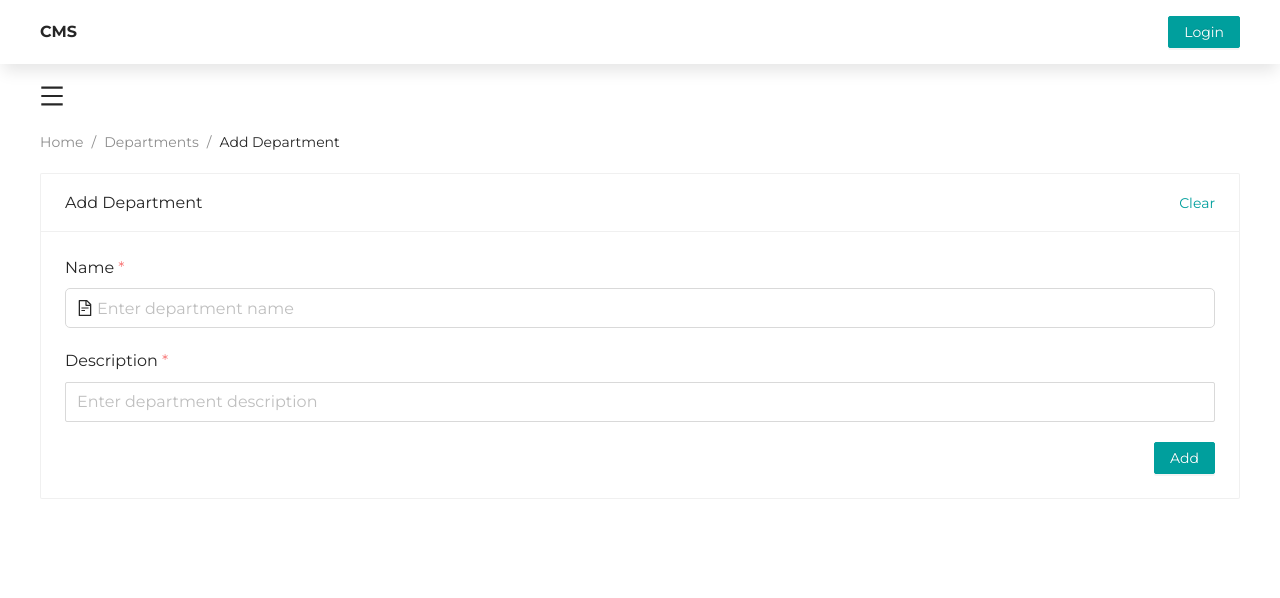
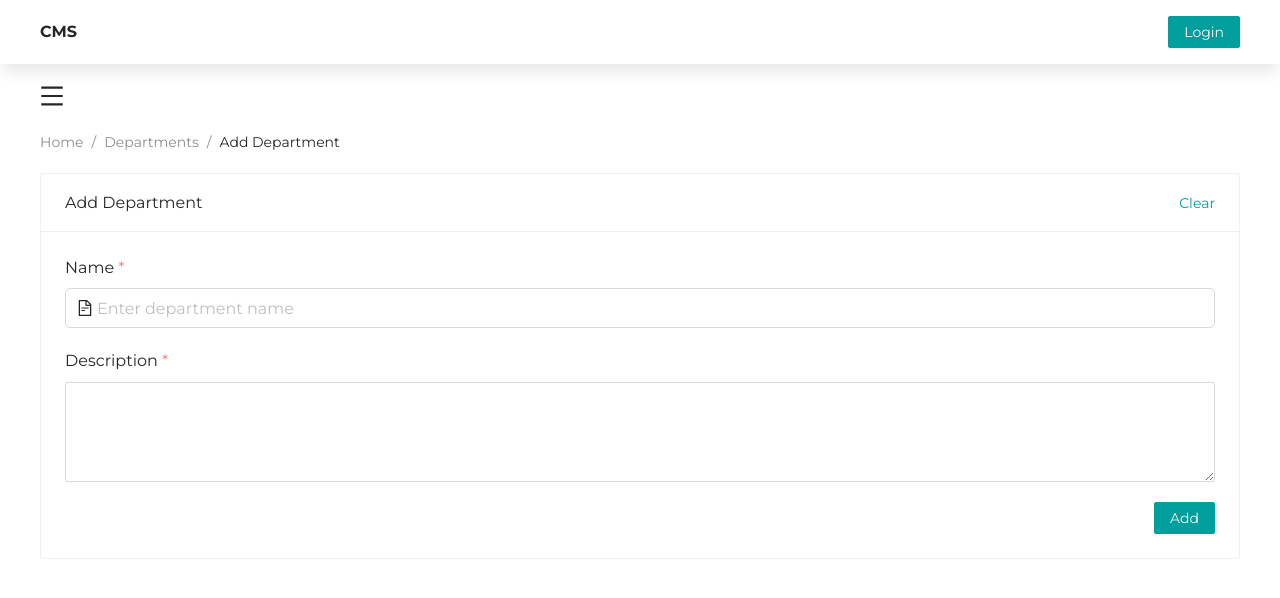
Before and after one commit to HoangNguyen161201/enterprise-client, a Next.js app: page /departments/add in a window 1280 px wide. Shown: the top 598 px of the page. Built offline with nearby package versions, Linux system fonts and the light colour scheme.

Commit message:
Custom textare with react hook form

```diff
--- a/pages/departments/add.tsx
+++ b/pages/departments/add.tsx
@@ -5,7 +5,7 @@ import { AxiosError } from 'axios';
 import * as React from 'react';
 import { useForm } from 'react-hook-form';
 import { useMutation } from 'react-query';
-import { Input } from '../../components/elements';
+import { Input, TextArea } from '../../components/elements';
 import { ClientLayout } from '../../components/layouts';
 import { IDepartment } from '../../models';
 import { NextPageWithLayout } from '../../models/layoutType';
@@ -73,12 +73,10 @@ const AddDepartment: NextPageWithLayout = (props: IAddDepartmentProps) => {
               type="text"
               icon={<FileTextOutlined />}
             />
-            <Input
+            <TextArea
               name="description"
               label="Description"
               formSetting={formSetting}
-              placeholder="Enter department description"
-              type="text"
             />
             <div
               style={{
```
